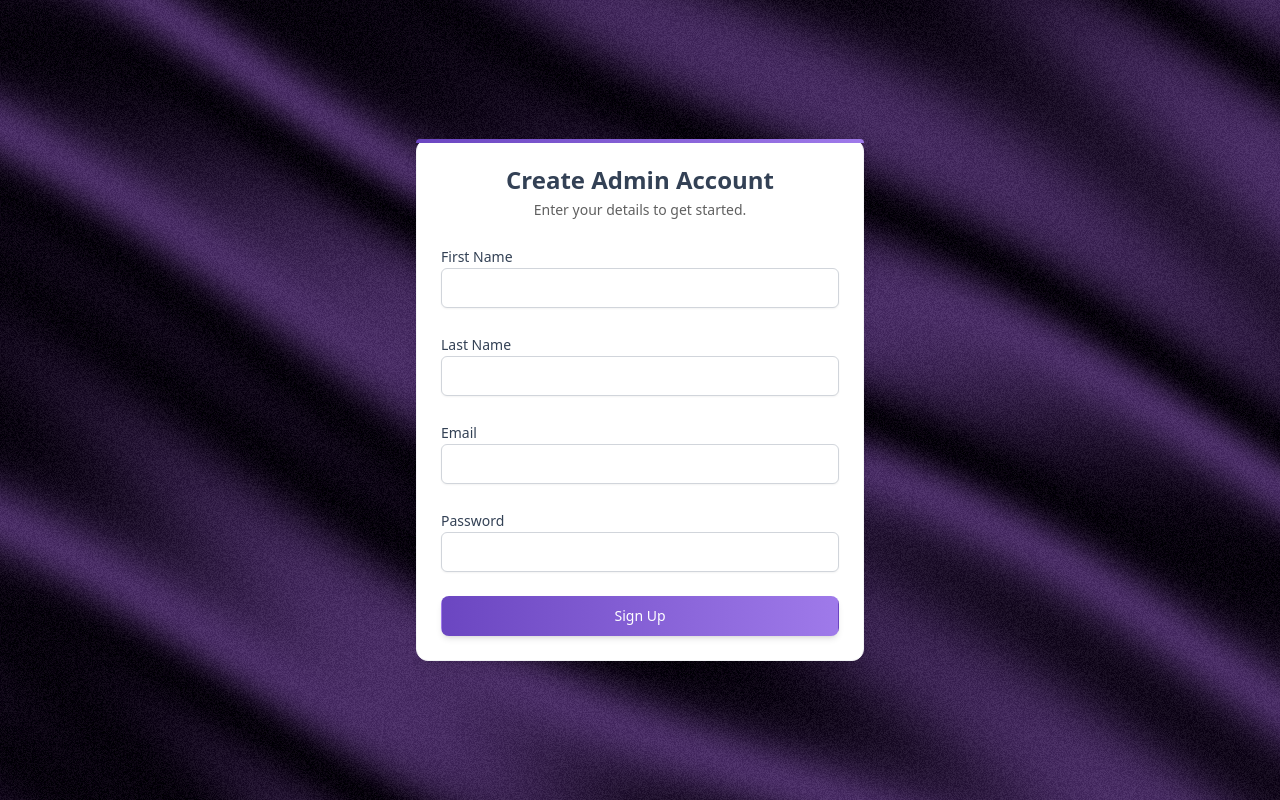
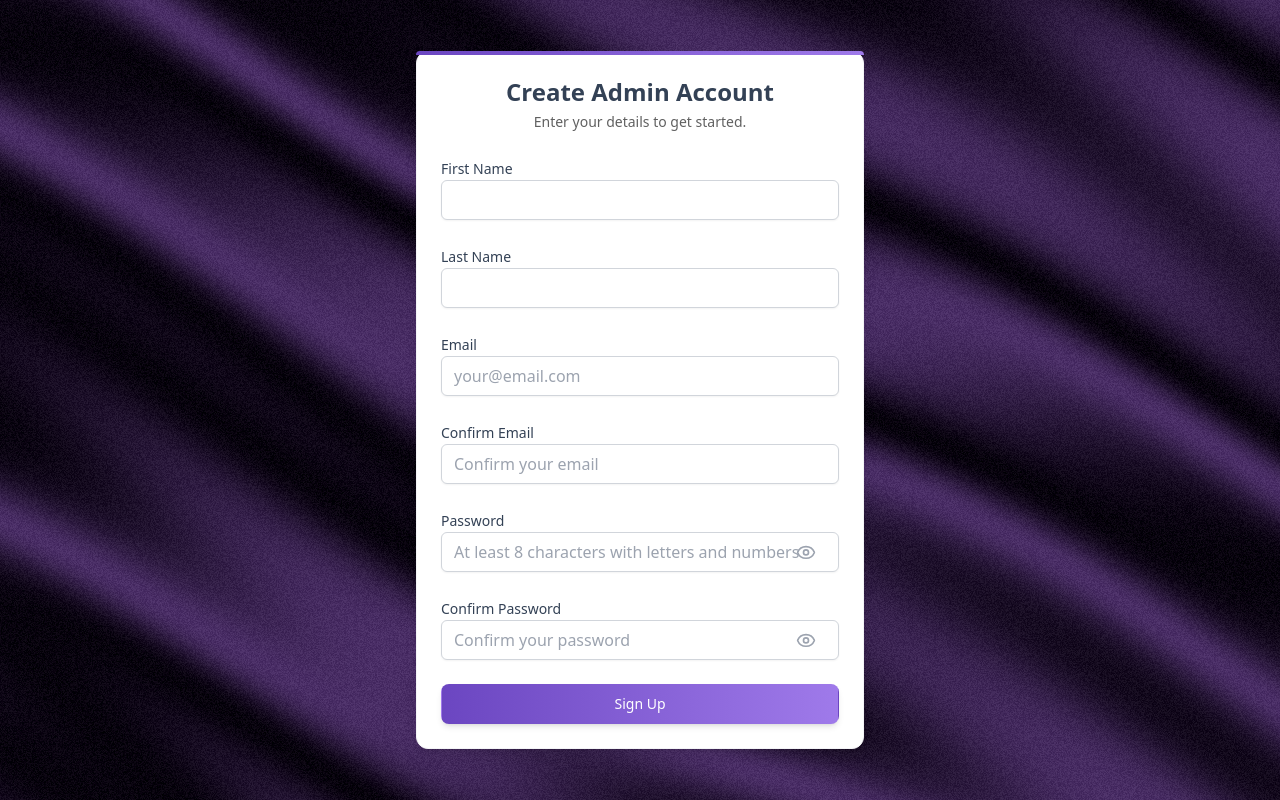
Before and after one commit to yahyam7md1/ProjectTrackingTool, a React (Vite) app in the folder frontend/: page /admin/signup in a window 1280 px wide. Built offline with nearby package versions, Linux system fonts and the light colour scheme.

Commit message:
Polished the signup page

```diff
--- a/frontend/src/pages/Auth/admin/AdminSignup.tsx
+++ b/frontend/src/pages/Auth/admin/AdminSignup.tsx
@@ -1,45 +1,193 @@
-import React, { useState } from "react";
+import React, { useState, useEffect } from "react";
 import { useNavigate } from "react-router-dom";
 import { Button } from "../../../components/ui/Button";
 import { Card, CardHeader, CardTitle, CardDescription, CardContent } from "../../../components/ui/Card";
 import Input from "../../../components/ui/Input";
 import Label from "../../../components/ui/Label";
 import apiService from "../../../api/apiService";
+import { Eye, EyeOff, CheckCircle2 } from "lucide-react";
 
 const AdminSignup: React.FC = () => {
   // Initialize navigate hook for redirection
   const navigate = useNavigate();
 
-  // Form data state
-  const [formData, setFormData] = useState({
+  // Define form data type
+  type FormDataType = {
+    firstName: string;
+    lastName: string;
+    email: string;
+    confirmEmail: string;
+    password: string;
+    confirmPassword: string;
+  };
+
+  // Form data state with restoration from session storage
+  const [formData, setFormData] = useState<FormDataType>(() => {
+    // Try to get saved form data from session storage
+    try {
+      const savedData = sessionStorage.getItem('adminSignupData');
+      return savedData ? JSON.parse(savedData) : {
         firstName: "",
         lastName: "",
         email: "",
-    password: ""
+        confirmEmail: "",
+        password: "",
+        confirmPassword: ""
+      };
+    } catch (e) {
+      return {
+        firstName: "",
+        lastName: "",
+        email: "",
+        confirmEmail: "",
+        password: "",
+        confirmPassword: ""
+      };
+    }
   });
+
+  // Validate form data on component mount
+  useEffect(() => {
+    // Only validate if we have data to validate (restored from session storage)
+    if (formData.password) {
+      setPasswordStrength(validatePasswordStrength(formData.password));
+    }
+
+    if (formData.password && formData.confirmPassword) {
+      setPasswordsMatch(formData.password === formData.confirmPassword);
+    }
+
+    if (formData.email && formData.confirmEmail) {
+      setEmailsMatch(formData.email === formData.confirmEmail);
+    }
+  }, []);
 
   // UI state variables
   const [loading, setLoading] = useState(false);
   const [error, setError] = useState("");
+  const [showPassword, setShowPassword] = useState(false);
+  const [passwordsMatch, setPasswordsMatch] = useState(true);
+  const [emailsMatch, setEmailsMatch] = useState(true);
+  const [passwordStrength, setPasswordStrength] = useState({
+    isValid: true,
+    message: ""
+  });
+
+  // Validation functions
+  const validatePasswordStrength = (password: string) => {
+    const minLength = 8;
+    const hasLetter = /[a-zA-Z]/.test(password);
+    const hasNumber = /[0-9]/.test(password);
+
+    if (password.length < minLength) {
+      return {
+        isValid: false,
+        message: "Password must be at least 8 characters long"
+      };
+    }
+
+    if (!hasLetter) {
+      return {
+        isValid: false,
+        message: "Password must contain at least one letter"
+      };
+    }
+
+    if (!hasNumber) {
+      return {
+        isValid: false,
+        message: "Password must contain at least one number"
+      };
+    }
+
+    return {
+      isValid: true,
+      message: ""
+    };
+  };
+
+  const validatePasswordMatch = () => {
+    return formData.password === formData.confirmPassword || formData.confirmPassword === "";
+  };
+
+  const validateEmailMatch = () => {
+    return formData.email === formData.confirmEmail || formData.confirmEmail === "";
+  };
+
+  // Toggle password visibility
+  const togglePasswordVisibility = () => {
+    setShowPassword(prev => !prev);
+  };
 
   // Handle form input changes
   const handleChange = (e: React.ChangeEvent<HTMLInputElement>) => {
     const { name, value } = e.target;
-    setFormData(prevData => ({
+
+    // Use functional update to ensure we're working with the latest state
+    setFormData((prevData: FormDataType) => {
+      const updatedData = {
         ...prevData,
         [name]: value
-    }));
+      };
+
+      // Immediately validate using the updated data
+      if (name === 'password') {
+        setPasswordStrength(validatePasswordStrength(value));
+        // Also update password match when password changes
+        setPasswordsMatch(value === updatedData.confirmPassword || updatedData.confirmPassword === "");
+      } else if (name === 'confirmPassword') {
+        setPasswordsMatch(updatedData.password === value || value === "");
+      } else if (name === 'email') {
+        setEmailsMatch(value === updatedData.confirmEmail || updatedData.confirmEmail === "");
+      } else if (name === 'confirmEmail') {
+        setEmailsMatch(updatedData.email === value || value === "");
+      }
+
+      // Save to sessionStorage for persistence (more appropriate than localStorage for sensitive info)
+      try {
+        sessionStorage.setItem('adminSignupData', JSON.stringify(updatedData));
+      } catch (e) {
+        // Handle storage errors silently
+        console.error('Error saving form data to session storage:', e);
+      }
+
+      return updatedData;
+    });
   };
 
   // Handle form submission
   const handleSubmit = async (e: React.FormEvent<HTMLFormElement>) => {
     e.preventDefault();
+
+    // Validate all fields before submission
+    const strength = validatePasswordStrength(formData.password);
+    const passwordsValid = validatePasswordMatch();
+    const emailsValid = validateEmailMatch();
+
+    setPasswordStrength(strength);
+    setPasswordsMatch(passwordsValid);
+    setEmailsMatch(emailsValid);
+
+    // Check if all validations pass
+    if (!strength.isValid || !passwordsValid || !emailsValid) {
+      setError("Please fix the errors before submitting");
+      return;
+    }
+
     setLoading(true);
     setError(""); // Clear previous errors
 
     try {
+      // We only send the data the backend expects (without confirmation fields)
+      const submissionData = {
+        firstName: formData.firstName,
+        lastName: formData.lastName,
+        email: formData.email,
+        password: formData.password
+      };
+
       // Make API call to create admin account
-      await apiService.post('/auth/admin/signup', formData);
+      await apiService.post('/auth/admin/signup', submissionData);
 
       // On successful signup, redirect to verification page with email as query parameter
       navigate(`/admin/verify?email=${encodeURIComponent(formData.email)}`);
@@ -93,19 +241,91 @@ const AdminSignup: React.FC = () => {
               type="email"
               value={formData.email}
               onChange={handleChange}
+              placeholder="your@email.com"
               required
             />
           </div>
+
+          <div>
+            <Label htmlFor="confirmEmail">Confirm Email</Label>
+            <Input
+              id="confirmEmail"
+              name="confirmEmail"
+              type="email"
+              value={formData.confirmEmail}
+              onChange={handleChange}
+              placeholder="Confirm your email"
+              required
+            />
+            {formData.confirmEmail !== "" && (
+              emailsMatch ? (
+                <p className="text-green-500 text-xs mt-1 flex items-center">
+                  <CheckCircle2 size={12} className="mr-1" /> Emails match
+                </p>
+              ) : (
+                <p className="text-red-500 text-xs mt-1">Emails do not match</p>
+              )
+            )}
+          </div>
+
           <div>
             <Label htmlFor="password">Password</Label>
+            <div className="relative">
               <Input
                 id="password"
                 name="password"
-              type="password"
+                type={showPassword ? "text" : "password"}
                 value={formData.password}
                 onChange={handleChange}
+                placeholder="At least 8 characters with letters and numbers"
                 required
               />
+              <button
+                type="button"
+                className="absolute right-1 top-1/2 -translate-y-1/2 text-gray-400 hover:text-gray-600 focus:outline-none"
+                onClick={togglePasswordVisibility}
+                tabIndex={-1}
+                style={{ border: 'none', background: 'none' }}
+              >
+                {showPassword ? <EyeOff size={20} /> : <Eye size={20} />}
+              </button>
+            </div>
+            {!passwordStrength.isValid && formData.password !== "" && (
+              <p className="text-red-500 text-xs mt-1">{passwordStrength.message}</p>
+            )}
+          </div>
+
+          <div>
+            <Label htmlFor="confirmPassword">Confirm Password</Label>
+            <div className="relative">
+              <Input
+                id="confirmPassword"
+                name="confirmPassword"
+                type={showPassword ? "text" : "password"}
+                value={formData.confirmPassword}
+                onChange={handleChange}
+                placeholder="Confirm your password"
+                required
+              />
+              <button
+                type="button"
+                className="absolute right-1 top-1/2 -translate-y-1/2 text-gray-400 hover:text-gray-600 focus:outline-none"
+                onClick={togglePasswordVisibility}
+                tabIndex={-1}
+                style={{ border: 'none', background: 'none' }}
+              >
+                {showPassword ? <EyeOff size={20} /> : <Eye size={20} />}
+              </button>
+            </div>
+            {formData.confirmPassword !== "" && (
+              passwordsMatch ? (
+                <p className="text-green-500 text-xs mt-1 flex items-center">
+                  <CheckCircle2 size={12} className="mr-1" /> Passwords match
+                </p>
+              ) : (
+                <p className="text-red-500 text-xs mt-1">Passwords do not match</p>
+              )
+            )}
           </div>
 
           {error && (
--- a/frontend/src/pages/dashboards/client/NoActiveProjectsPage.tsx
+++ b/frontend/src/pages/dashboards/client/NoActiveProjectsPage.tsx
@@ -27,12 +27,14 @@ const NoActiveProjectsPage: React.FC = () => {
           </p>
 
           {/* Additional contact button - the logout is already in header */}
+          {/* <Button
           <Button
             variant="secondary"
             className="shadow-sm"
           >
             Contact Support
           </Button>
+          */}
         </div>
       </div>
     </ClientHeaderLayout>
```
Lines whose indentation alone changed are shown as unchanged.
